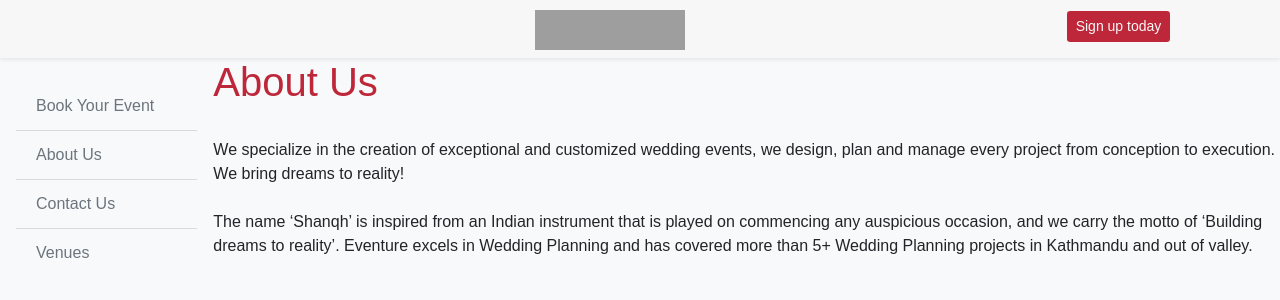
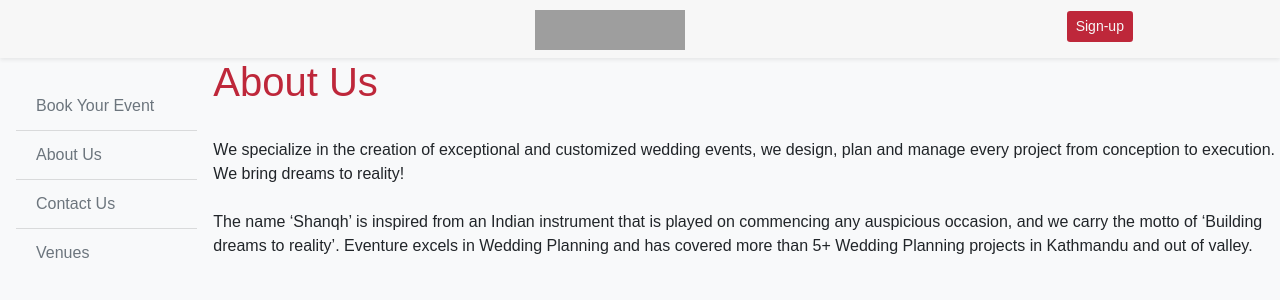
Before and after one commit to manjil-debug/minorproject, a Django app: page /about in a window 1280 px wide. Shown: the top 300 px of the page. Run offline with Django 3.2, Linux system fonts and the light colour scheme; some libraries are stand-ins or nearby versions; grey boxes are pictures that could not be loaded.

Commit message:
final erroe found abd fixed

```diff
--- a/manager/TEMPLATES/about.html
+++ b/manager/TEMPLATES/about.html
@@ -14,7 +14,11 @@ Fill-Up Form
       </a>
    </div>
    <div class="col-md-2">
-      <a class="btn btn-sm" href="/sign_up" role="button" style="margin-top: 10px; background-color: #BE273A; color:#f7f7f7;">Sign up today</a>
+      {% if 'u_name' in request.session %}
+      <a class="btn btn-sm" href="/logout" role="button" style="margin-top: 10px; background-color: #BE273A; color:#f7f7f7;">Logout</a>
+      {% else %}
+      <a class="btn btn-sm" href="/sign_up" role="button" style="margin-top: 10px; background-color: #BE273A; color:#f7f7f7;">Sign-up</a>
+      {% endif %}
    </div>
 </div>
 {% endblock header %}
--- a/manager/TEMPLATES/contact_us.html
+++ b/manager/TEMPLATES/contact_us.html
@@ -14,7 +14,11 @@ Fill-Up Form
       </a>
    </div>
    <div class="col-md-2">
-      <a class="btn btn-sm" href="/sign_up" role="button" style="margin-top: 10px; background-color: #BE273A; color:#f7f7f7;">Sign up today</a>
+      {% if 'u_name' in request.session %}
+      <a class="btn btn-sm" href="/logout" role="button" style="margin-top: 10px; background-color: #BE273A; color:#f7f7f7;">Logout</a>
+      {% else %}
+      <a class="btn btn-sm" href="/sign_up" role="button" style="margin-top: 10px; background-color: #BE273A; color:#f7f7f7;">Sign-up</a>
+      {% endif %}
    </div>
 </div>
 {% endblock header %}
--- a/manager/views.py
+++ b/manager/views.py
@@ -64,6 +64,7 @@ def user_login(request):
 def logout(request):
     try:
         del request.session['u_name']
+        messages.warning(request,'You have logged out')
     except:
         pass
     return redirect('/')
```
Also changed, not shown: db.sqlite3.
